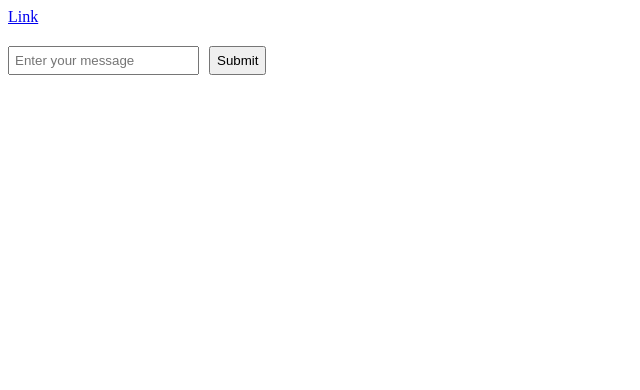
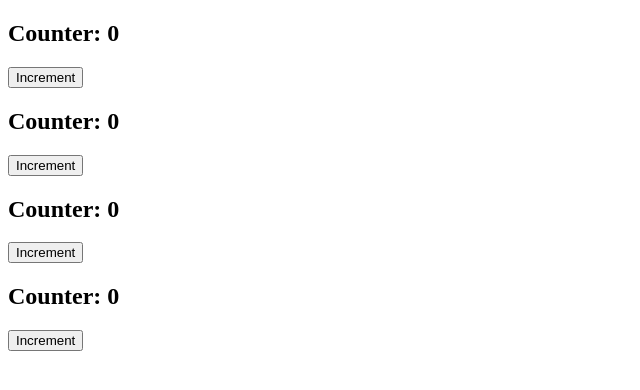
Before and after one commit to genuinelycool/react_project, a React (Vite) app: page / in a window 1280 px wide. Shown: the top 390 px of the page, without its empty margins (0-640 px from the left). Built offline with nearby package versions, Linux system fonts and the light colour scheme.

Commit message:
5 - React State

```diff
--- a/src/App.jsx
+++ b/src/App.jsx
@@ -1,44 +1,15 @@
+import Counter from "./Counter.jsx";
+
 const App = () => {
-  const handleLinkClick = (event) => {
-    // Prevent navigation to another page
-    event.preventDefault();
-    console.log("Link click prevented!");
-  };
 
-  const handleFormSubmit = (event) => {
-    // Prevent form submission
-    event.preventDefault();
-    console.log("Form submission prevented!");
-
-    // Get form data
-    const formData = new FormData(event.target);
-    const name = formData.get("message");
-    console.log("Submitted Data:", { name });
-  };
 
   return (
-    <div>
-      <a
-        href="https://example.com"
-        onClick={handleLinkClick}
-      >
-        Link
-      </a>
-
-      <form
-        style={{ display: "flex", gap: "10px", marginTop: "20px" }}
-        onSubmit={handleFormSubmit}
-      >
-        <input
-          type="text"
-          name="message"
-          placeholder="Enter your message"
-          style={{ padding: "5px" }}
-        />
-        <button type="submit">Submit</button>
-      </form>
-
-    </div>
+    <>
+      <Counter />
+      <Counter />
+      <Counter />
+      <Counter />
+    </>
   );
 };
 
--- /dev/null
+++ b/src/Counter.jsx
@@ -0,0 +1,45 @@
+import { useState } from "react";
+
+const Counter = () => {
+  // console.log("Counter rendered");
+
+  // State variable
+  const [count, setCount] = useState(0);
+  const [color, setColor] = useState("black");
+
+  // console.log(useState(0)[1]);
+
+  // Normal variable (will NOT trigger re-render)
+  // let count = 0;
+
+  const increment = () => {
+    // Updating the value of count does not update UI
+    // count++;
+
+    const newCount = count + 1;
+    // Update state, trigger re-render
+    setCount(newCount);
+
+    // Change color based on count value
+    if (newCount % 2 === 0) {
+      setColor("blue");
+    } else {
+      setColor("red");
+    }
+
+    // Log the new value of count
+    console.log("Count:", newCount);
+
+    // Log the old value of count
+    // console.log("Count:", count);
+  };
+
+  return (
+    <div>
+      <h2 style={{ color }}>Counter: {count}</h2>
+      <button onClick={increment}>Increment</button>
+    </div>
+  );
+};
+
+export default Counter;
```
